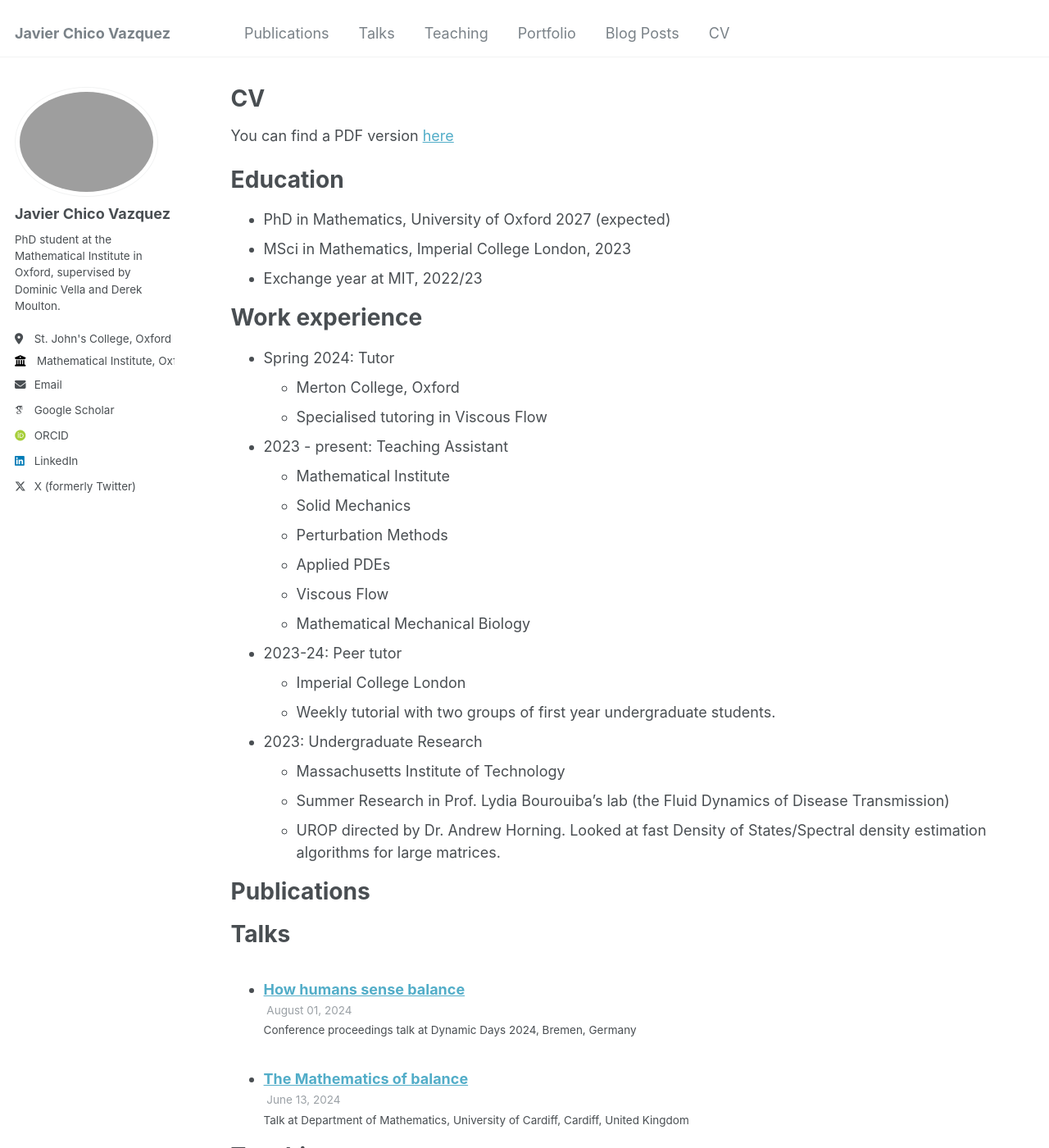
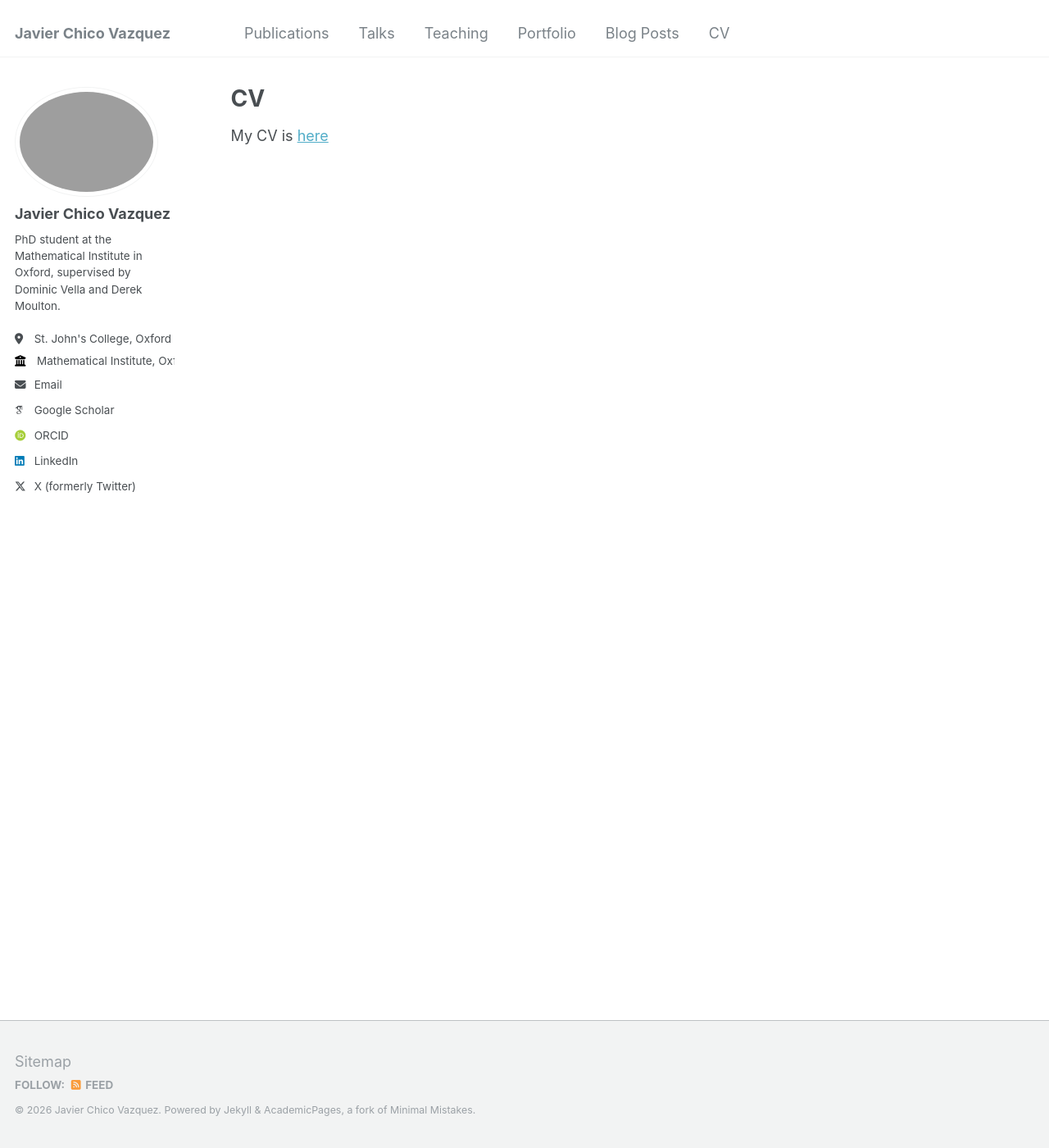
Before and after one commit to JavierChico/JavierChico.github.io, a Jekyll site: the page built from _pages/cv.md, in a window 1280 px wide and 1400 px high. Shown: the whole window at 82% size. Built offline with Jekyll 4.4.1, drawn with Linux system fonts in a browser that asks for light colours; some web fonts are replaced; some of the changed text lies outside the part shown.

Commit message:
Update CV link text for clarity

```diff
--- a/_pages/cv.md
+++ b/_pages/cv.md
@@ -7,9 +7,10 @@ redirect_from:
   - /resume
 ---
 
-You can find a PDF version [here](/files/CV_academic.pdf)
+My CV is [here](/files/CV_academic.pdf)
 {% include base_path %}
 
+<!--
 Education
 ======
 * PhD in Mathematics, University of Oxford 2027 (expected)
@@ -65,3 +66,4 @@ Honors and awards
 * G-RESEARCH academic excellence prize
 * St. John's College scholarship
 * Best poster at Dynamic Days 2024
+-->
```
